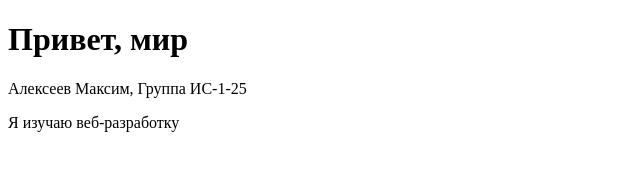
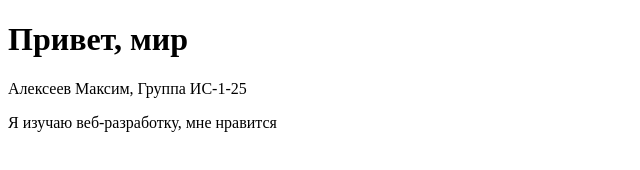
Before and after one commit to siziemvp/uchebnaya-praktika, a plain HTML site: page index.html in a window 1280 px wide. Shown: the whole page, without its empty margins (0-640 px from the left). Drawn offline with Linux system fonts and the light colour scheme.

Commit message:
Изменен абзац о себе

```diff
--- a/index.html
+++ b/index.html
@@ -8,6 +8,6 @@
 <body>
     <h1>Привет, мир</h1>
     <p>Алексеев Максим, Группа ИС-1-25</p>
-    <p>Я изучаю веб-разработку</p>
+    <p>Я изучаю веб-разработку, мне нравится</p>
 </body>
 </html>
```
